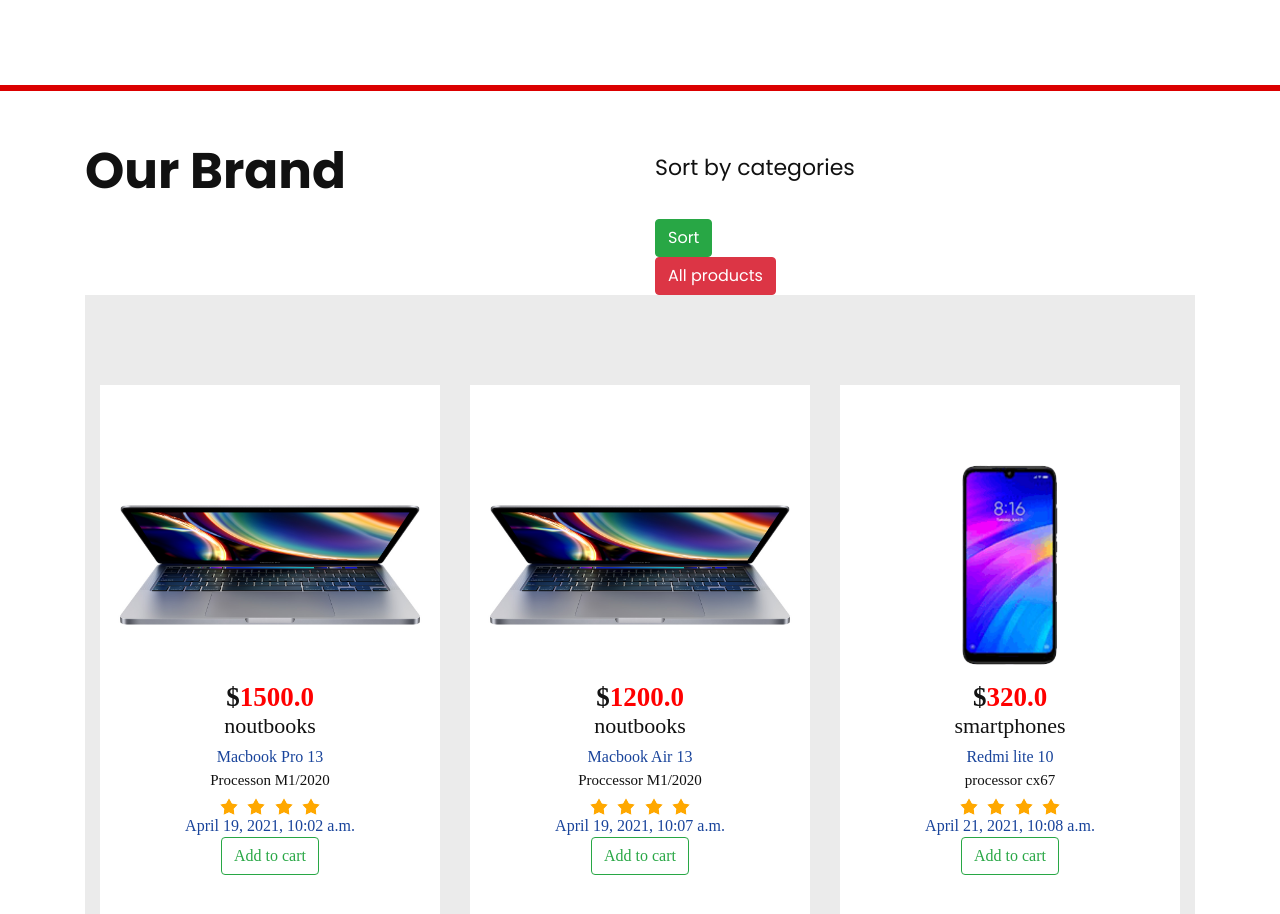
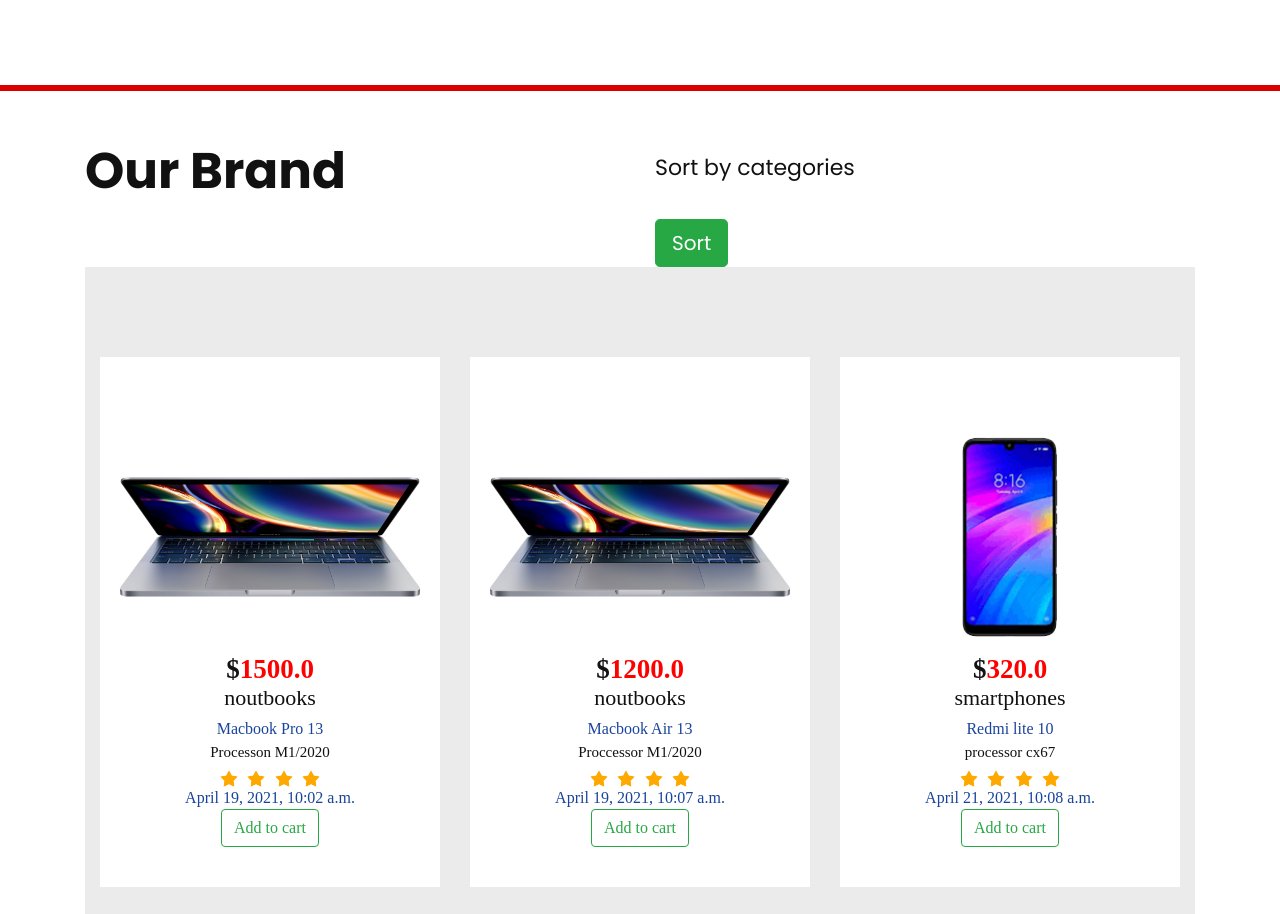
Before and after one commit to AbubakrRustamov/Pomato-e-commerce-website, a Django app: page / in a window 1280 px wide. Shown: the part 1257-2171 px from the top of the page. Run offline with Django 3.2, Linux system fonts and the light colour scheme; a user stored in the database is signed in; data comes from the database, SQL or seed files in the repository; some libraries are stand-ins or nearby versions.

Commit message:
Update index.html

```diff
--- a/eshopapp/templates/eshopapp/index.html
+++ b/eshopapp/templates/eshopapp/index.html
@@ -196,17 +196,14 @@
                     {% csrf_token %}
                     <div>
                         <select name="category_id" style="display: none;">
-                            <option>Choose</option>
+                            <option value="{{category}}">All products</option>
                             {% for category in categoryes %}
                                 <option value="{{ category.id }}" >{{ category }}</option>
                             {% endfor %}
                         </select>
                     </div>
 
-                    <button class="btn btn-success" type="submit">Sort</button>
-                </form>
-                <form action="" method="GET" name="all_products">
-                    <button class="btn btn-danger" type="submit">All products</button>
+                    <button class="btn btn-success btn-lg" type="submit">Sort</button>
                 </form>
             </div>
         </div>
```
